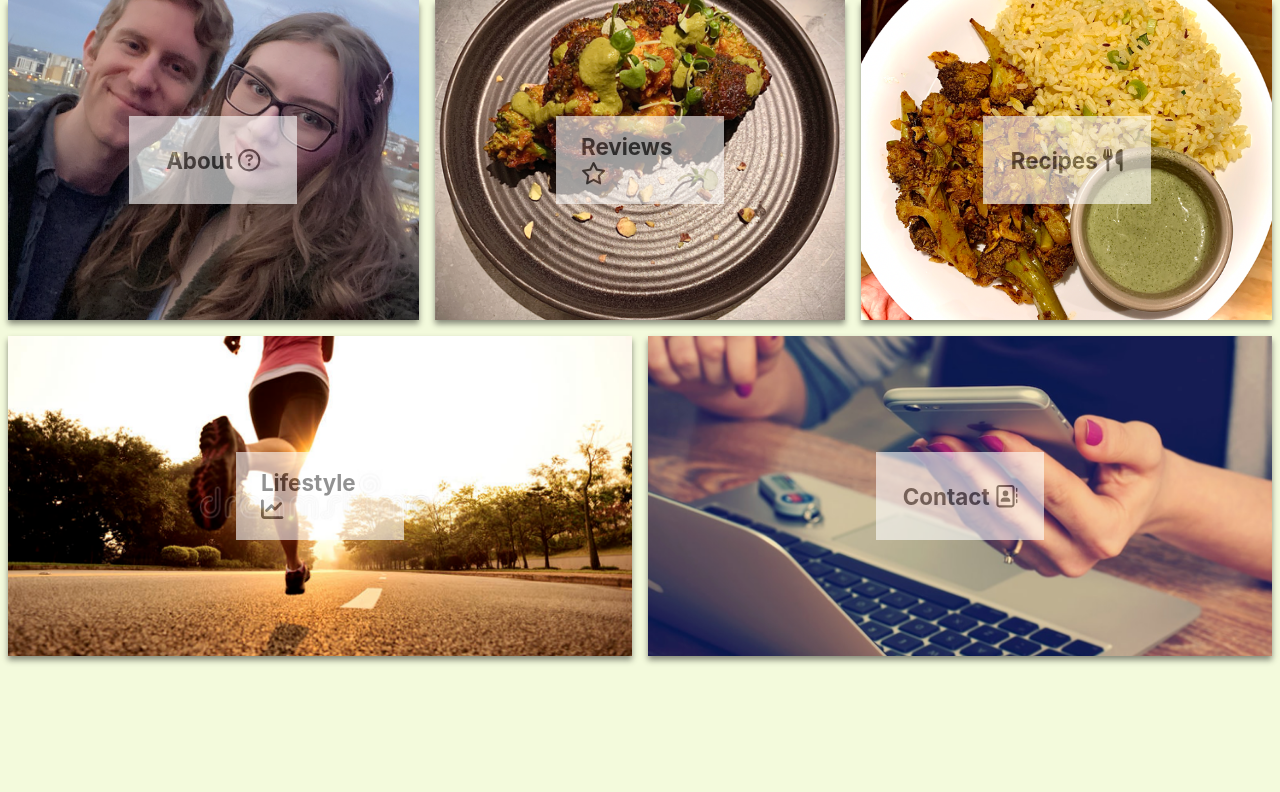
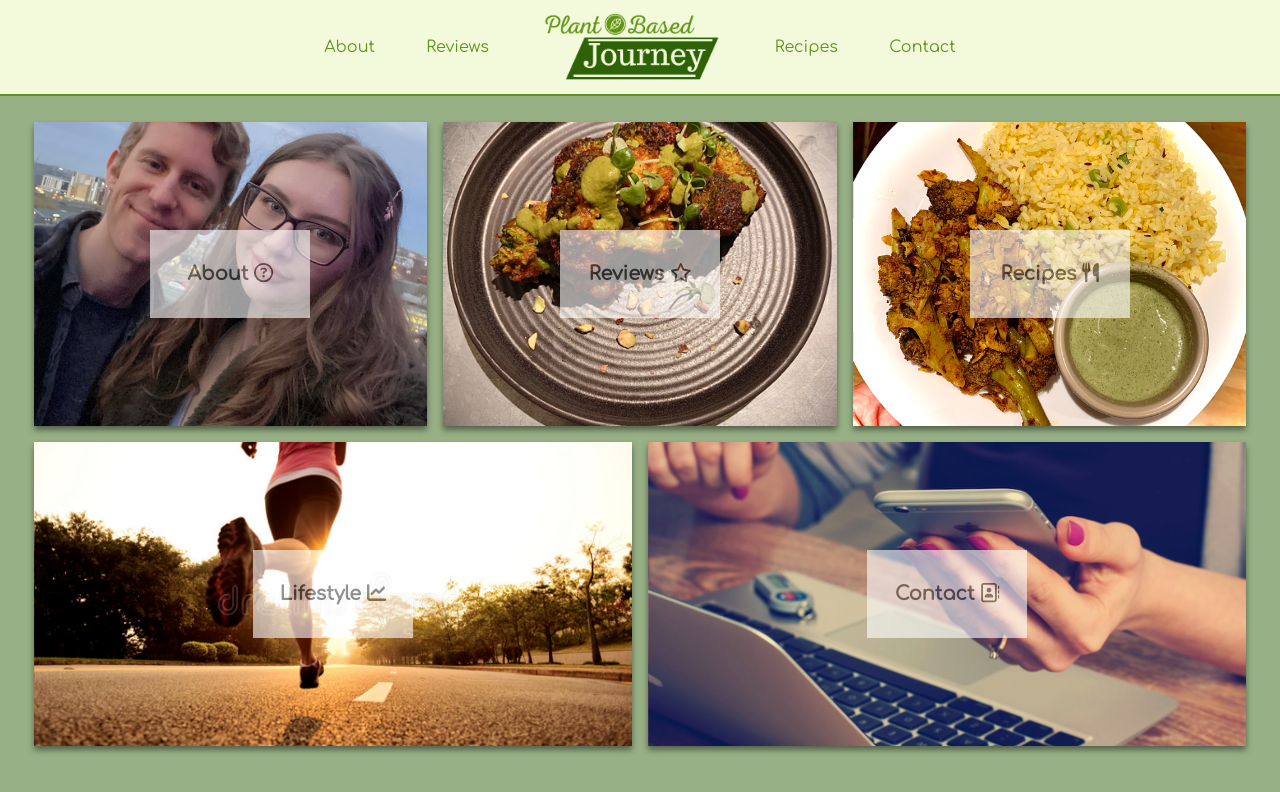
Before and after one commit to Ryhhill1998/blog-project, a React (Create React App) app: page / in a window 1280 px wide. Shown: the top 792 px of the page. Built offline with nearby package versions, Linux system fonts and the light colour scheme.

Commit message:
Added nabar component

```diff
--- a/package.json
+++ b/package.json
@@ -2,7 +2,6 @@
   "name": "blog-project",
   "version": "0.1.0",
   "private": true,
-  "homepage": "http://ryhhill1998.github.io/blog-project",
   "dependencies": {
     "@fortawesome/fontawesome-svg-core": "^6.2.0",
     "@fortawesome/free-regular-svg-icons": "^6.2.0",
@@ -13,6 +12,7 @@
     "@testing-library/user-event": "^13.5.0",
     "react": "^18.2.0",
     "react-dom": "^18.2.0",
+    "react-router-dom": "^6.3.0",
     "react-scripts": "5.0.1",
     "sass": "^1.54.8",
     "web-vitals": "^2.1.4"
--- a/public/index.html
+++ b/public/index.html
@@ -27,7 +27,7 @@
     <link rel="preconnect" href="https://fonts.googleapis.com" />
     <link rel="preconnect" href="https://fonts.gstatic.com" crossorigin />
     <link
-      href="https://fonts.googleapis.com/css2?family=Open+Sans&display=swap"
+      href="https://fonts.googleapis.com/css2?family=Comfortaa&display=swap"
       rel="stylesheet"
     />
     <title>React App</title>
--- a/src/App.js
+++ b/src/App.js
@@ -1,36 +1,16 @@
-import Directory from "./components/directory/directory.component";
+import { Routes, Route } from "react-router-dom";
+import Navbar from "./routes/navbar/navbar.component";
+import Home from "./routes/home/home.component";
 import "./App.scss";
 
 const App = () => {
-  const categories = [
-    {
-      id: 1,
-      title: "About",
-      imageSrc: `${process.env.PUBLIC_URL}/images/photo.png`,
-    },
-    {
-      id: 2,
-      title: "Reviews",
-      imageSrc: `${process.env.PUBLIC_URL}/images/khaikhai/broccoli.png`,
-    },
-    {
-      id: 3,
-      title: "Recipes",
-      imageSrc: `${process.env.PUBLIC_URL}/images/recipes/broccoli.png`,
-    },
-    {
-      id: 4,
-      title: "Lifestyle",
-      imageSrc: `${process.env.PUBLIC_URL}/images/lifestyle.png`,
-    },
-    {
-      id: 5,
-      title: "Contact",
-      imageSrc: `${process.env.PUBLIC_URL}/images/contact-us.png`,
-    },
-  ];
-
-  return <Directory categories={categories} />;
+  return (
+    <Routes>
+      <Route path="/" element={<Navbar />}>
+        <Route index element={<Home />} />
+      </Route>
+    </Routes>
+  );
 };
 
 export default App;
--- a/src/App.scss
+++ b/src/App.scss
@@ -1,3 +1,3 @@
 body {
-  background-color: #f3fadc;
+  background-color: rgba($color: #32620e, $alpha: 0.5);
 }
--- a/src/components/category-item/category-item.styles.scss
+++ b/src/components/category-item/category-item.styles.scss
@@ -1,6 +1,7 @@
 .category-container {
-  min-width: 30%;
-  min-height: 40vh;
+  width: 30%;
+  min-width: 200px;
+  min-height: 38vh;
   flex: auto 1 1;
   display: flex;
   align-items: center;
@@ -40,7 +41,7 @@
 
   .category-body-container {
     height: 5.5rem;
-    width: 8.5rem;
+    width: 10rem;
     padding: 0 1em;
     border: none;
     display: flex;
@@ -54,7 +55,7 @@
     h2 {
       font-weight: bold;
       margin: 0 0.4em;
-      font-size: 1.4rem;
+      font-size: 1.2rem;
       color: #4a4a4a;
     }
   }
--- a/src/components/directory/directory.styles.scss
+++ b/src/components/directory/directory.styles.scss
@@ -1,5 +1,6 @@
 .directory-container {
   width: 100%;
+  padding: 0 2vw;
   display: flex;
   flex-wrap: wrap;
   justify-content: space-between;
--- a/src/index.js
+++ b/src/index.js
@@ -1,5 +1,6 @@
 import React from "react";
 import ReactDOM from "react-dom/client";
+import { BrowserRouter } from "react-router-dom";
 import "./index.scss";
 import App from "./App";
 import reportWebVitals from "./reportWebVitals";
@@ -7,7 +8,9 @@
 const root = ReactDOM.createRoot(document.getElementById("root"));
 root.render(
   <React.StrictMode>
-    <App />
+    <BrowserRouter>
+      <App />
+    </BrowserRouter>
   </React.StrictMode>
 );
 
--- a/src/index.scss
+++ b/src/index.scss
@@ -1,13 +1,32 @@
+* {
+  box-sizing: border-box;
+}
+
 body {
   margin: 0;
-  font-family: -apple-system, BlinkMacSystemFont, 'Segoe UI', 'Roboto', 'Oxygen',
-    'Ubuntu', 'Cantarell', 'Fira Sans', 'Droid Sans', 'Helvetica Neue',
-    sans-serif;
+  font-family: "Comfortaa", cursive;
   -webkit-font-smoothing: antialiased;
   -moz-osx-font-smoothing: grayscale;
 }
 
 code {
-  font-family: source-code-pro, Menlo, Monaco, Consolas, 'Courier New',
+  font-family: source-code-pro, Menlo, Monaco, Consolas, "Courier New",
     monospace;
 }
+
+a {
+  text-decoration: none;
+  color: #60941a;
+}
+
+@media (max-width: 800px) {
+  html {
+    font-size: 14px;
+  }
+}
+
+@media (max-width: 600px) {
+  html {
+    font-size: 12px;
+  }
+}
--- /dev/null
+++ b/src/routes/home/home.component.jsx
@@ -0,0 +1,35 @@
+import Directory from "../../components/directory/directory.component";
+
+const Home = () => {
+  const categories = [
+    {
+      id: 1,
+      title: "About",
+      imageSrc: `${process.env.PUBLIC_URL}/images/photo.png`,
+    },
+    {
+      id: 2,
+      title: "Reviews",
+      imageSrc: `${process.env.PUBLIC_URL}/images/khaikhai/broccoli.png`,
+    },
+    {
+      id: 3,
+      title: "Recipes",
+      imageSrc: `${process.env.PUBLIC_URL}/images/recipes/broccoli.png`,
+    },
+    {
+      id: 4,
+      title: "Lifestyle",
+      imageSrc: `${process.env.PUBLIC_URL}/images/lifestyle.png`,
+    },
+    {
+      id: 5,
+      title: "Contact",
+      imageSrc: `${process.env.PUBLIC_URL}/images/contact-us.png`,
+    },
+  ];
+
+  return <Directory categories={categories} />;
+};
+
+export default Home;
--- /dev/null
+++ b/src/routes/navbar/navbar.component.jsx
@@ -0,0 +1,38 @@
+import { Outlet, Link } from "react-router-dom";
+import { Fragment } from "react";
+import "./navigation.styles.scss";
+
+const Navbar = () => {
+  return (
+    <Fragment>
+      <div className="navigation">
+        <div className="nav-links-container-left">
+          <Link className="nav-link" to="/about">
+            About
+          </Link>
+          <Link className="nav-link" to="/reviews">
+            Reviews
+          </Link>
+        </div>
+        <Link className="logo-container" to="/">
+          <img
+            className="logo"
+            src={`${process.env.PUBLIC_URL}/images/logo.png`}
+            alt="plant based journey logo"
+          />
+        </Link>
+        <div className="nav-links-container-right">
+          <Link className="nav-link" to="/recipes">
+            Recipes
+          </Link>
+          <Link className="nav-link" to="/contact">
+            Contact
+          </Link>
+        </div>
+      </div>
+      <Outlet />
+    </Fragment>
+  );
+};
+
+export default Navbar;
--- /dev/null
+++ b/src/routes/navbar/navigation.styles.scss
@@ -0,0 +1,44 @@
+.navigation {
+  height: 12vh;
+  width: 100%;
+  display: flex;
+  justify-content: center;
+  align-items: center;
+  margin-bottom: 2vw;
+  border-bottom: solid 2px #60941a;
+  background-color: #f3fadc;
+
+  .logo-container {
+    height: 100%;
+    display: flex;
+    align-items: center;
+
+    .logo {
+      height: 80%;
+      margin: 0 4vw;
+    }
+  }
+
+  .nav-link:hover {
+    color: #32620e;
+    font-weight: bold;
+  }
+
+  .nav-links-container-left {
+    display: flex;
+
+    .nav-link {
+      cursor: pointer;
+      margin-left: 4vw;
+    }
+  }
+
+  .nav-links-container-right {
+    display: flex;
+
+    .nav-link {
+      cursor: pointer;
+      margin-right: 4vw;
+    }
+  }
+}
```
Also changed, not shown: src/routes/about/about.component.jsx (added), 1 other file (tests, documents, lock files or other folders).
